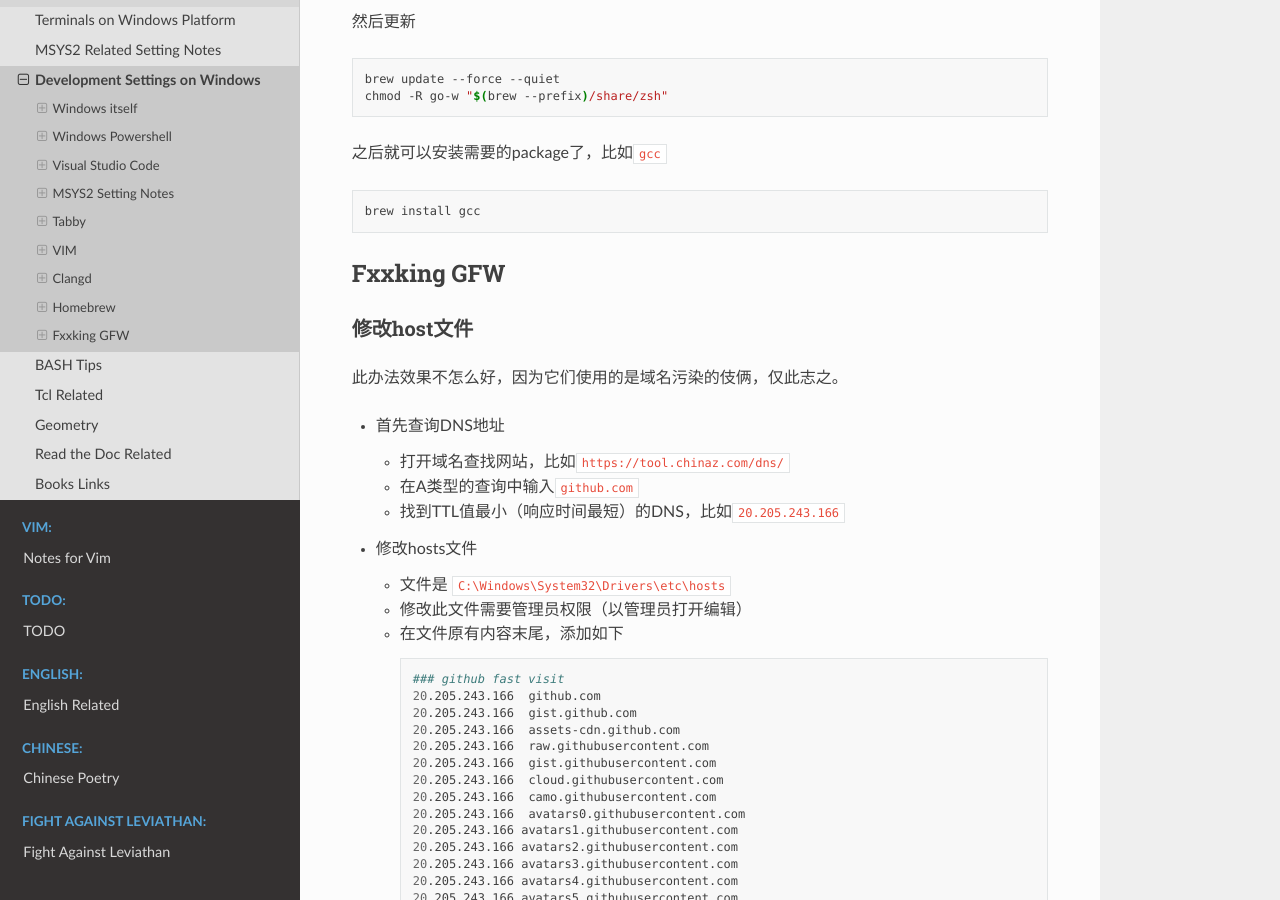
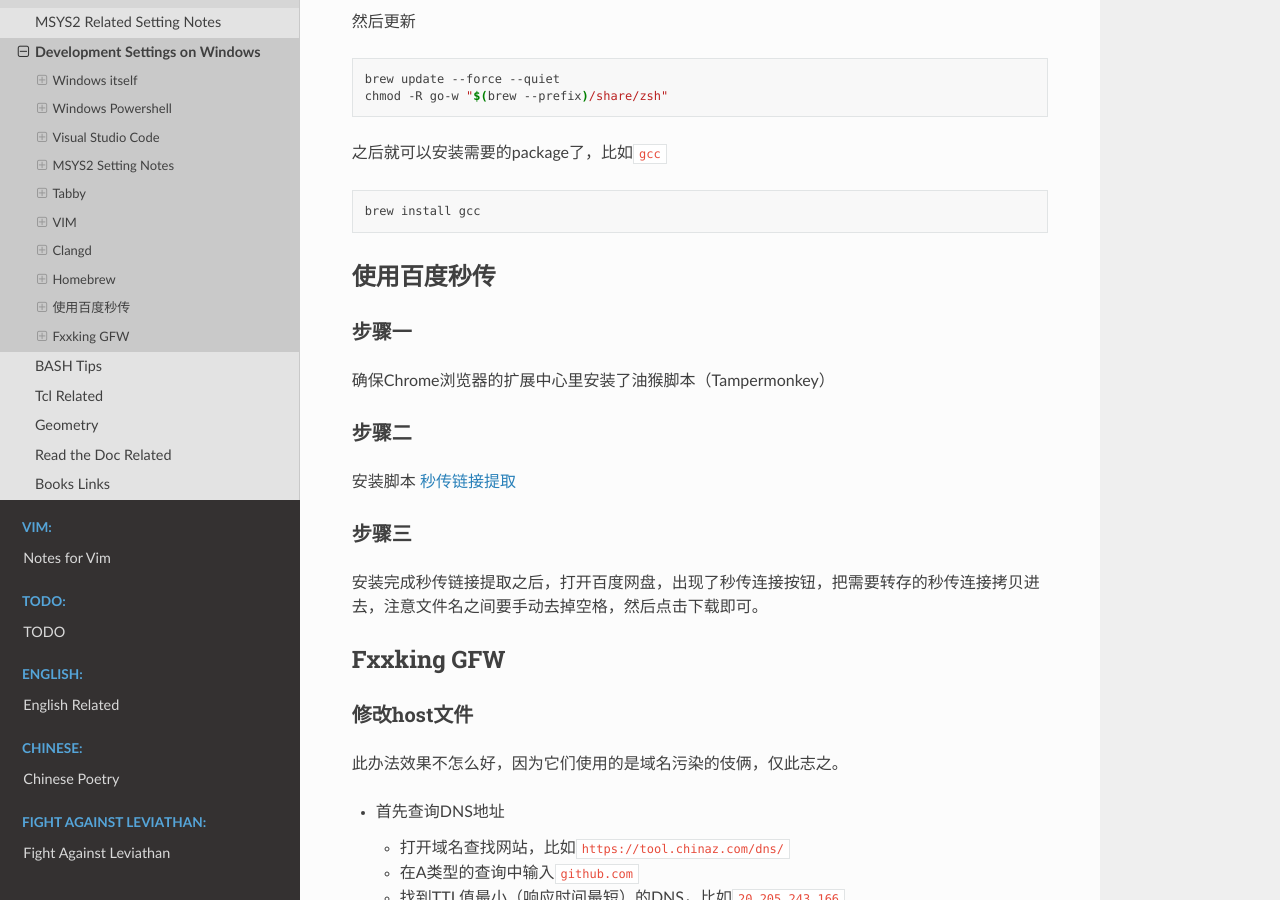
Before and after one commit to Pyrad/pyradnotes, a Sphinx documentation site: the page built from source/Notes/WinDevEnvSetup.md, in a window 1280 px wide and 900 px high, scrolled down 18000 px. Built offline with Sphinx 7.4.7 and the Read the Docs theme 2.0.0, drawn with Linux system fonts in a browser that asks for light colours.

Commit message:
How to use BaiDu rapid upload

```diff
--- a/source/Notes/WinDevEnvSetup.md
+++ b/source/Notes/WinDevEnvSetup.md
@@ -1000,6 +1000,20 @@ brew install gcc
 
 
 
+## 使用百度秒传
+
+### 步骤一
+
+确保Chrome浏览器的扩展中心里安装了油猴脚本（Tampermonkey）
+
+### 步骤二
+
+安装脚本 [秒传链接提取](https://greasyfork.org/zh-CN/scripts/424574-%E7%A7%92%E4%BC%A0%E9%93%BE%E6%8E%A5%E6%8F%90%E5%8F%96)
+
+### 步骤三
+
+安装完成秒传链接提取之后，打开百度网盘，出现了秒传连接按钮，把需要转存的秒传连接拷贝进去，注意文件名之间要手动去掉空格，然后点击下载即可。
+
 
 
 ## Fxxking GFW
```
